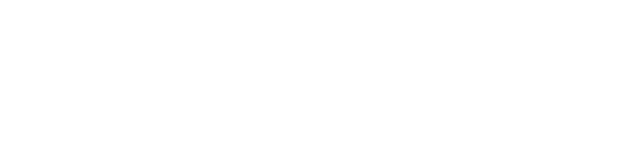
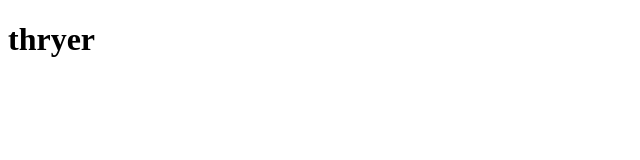
Before and after one commit to anegassi/CS445, a plain HTML site: page lesson1/my-git-demo-webapp/mybranch.html in a window 1280 px wide. Shown: the whole page, without its empty margins (0-640 px from the left). Drawn offline with Linux system fonts and the light colour scheme.

Commit message:
conflict

```diff
--- a/lesson1/my-git-demo-webapp/mybranch.html
+++ b/lesson1/my-git-demo-webapp/mybranch.html
@@ -6,5 +6,7 @@
     <meta name="viewport" content="width=device-width, initial-scale=1.0" />
     <title>Document</title>
   </head>
-  <body></body>
+  <body>
+    <h1>thryer</h1>
+  </body>
 </html>
```
